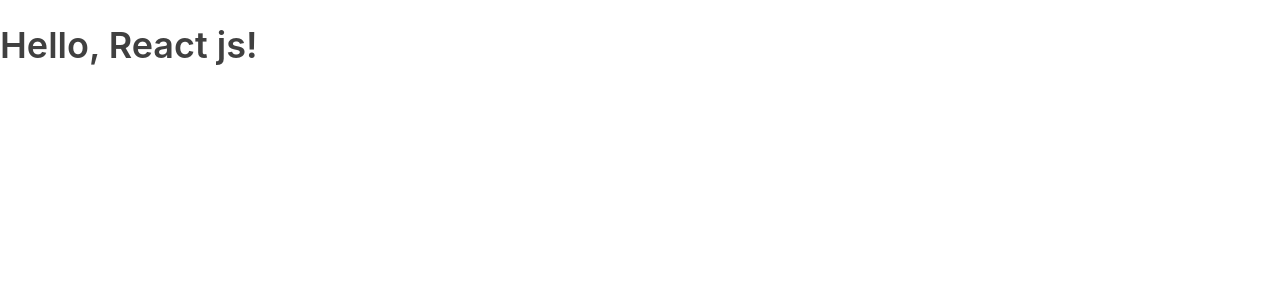
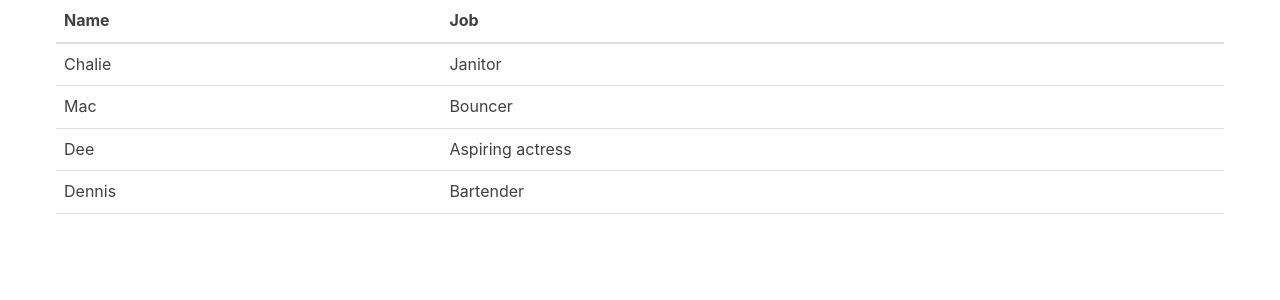
Before and after one commit to SilvioContreiras/react-begin, a React (Create React App) app: page / in a window 1280 px wide. Shown: the top 300 px of the page. Built offline with nearby package versions, Linux system fonts and the light colour scheme.

Commit message:
create components, App, and table

```diff
--- a/src/App.js
+++ b/src/App.js
@@ -1,11 +1,12 @@
 
 import React, { Component } from 'react'
+import Table from './Table'
 
 class App extends Component {
     render() {
         return (
-            <div className='App'>
-                <h1>Hello, React js!</h1>
+            <div className='container'>
+                <Table />
             </div>
         )
     }
--- a/src/Table.js
+++ b/src/Table.js
@@ -1,4 +1,4 @@
-import React, { Componet } from 'react'
+import React, { Component } from 'react'
 
 class Table extends Component {
     render() {
--- a/src/index.js
+++ b/src/index.js
@@ -1,6 +1,6 @@
 import React from 'react';
 import ReactDOM from 'react-dom';
-import App from './App.js';
+import App from './App';
 import './index.css';
 
 
```
